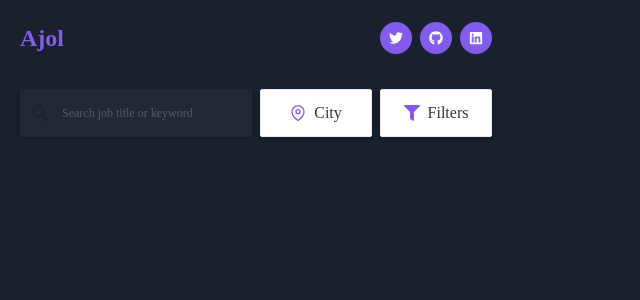
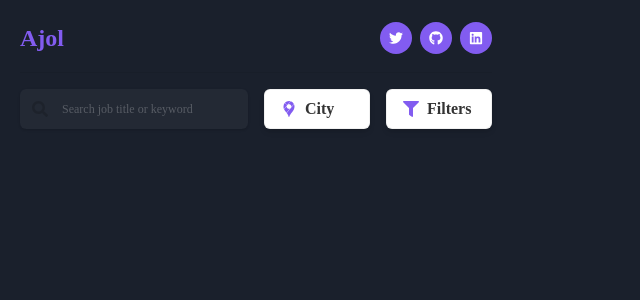
Before and after one commit to anubra266/ajol, a Next.js app: page / in a window 1280 px wide. Shown: the top 300 px of the page, without its empty margins (0-640 px from the left). Built offline with nearby package versions, Linux system fonts and the light colour scheme; a web font is replaced by a local one.

Commit message:
💄 Add search component

```diff
--- a/components/listings/search.tsx
+++ b/components/listings/search.tsx
@@ -4,35 +4,36 @@ import { Input, InputGroup, InputLeftElement } from "@chakra-ui/input";
 import { GridItem, SimpleGrid } from "@chakra-ui/layout";
 import React from "react";
 import { FaFilter, FaSearch } from "react-icons/fa";
-import { FiMapPin } from "react-icons/fi";
+import { SiGooglemaps } from "react-icons/si";
 
 const Search = () => {
   return (
-    <SimpleGrid columns={4} mt={4} spacing={2}>
-      <GridItem colSpan={2}>
+    <SimpleGrid columns={24} mt={4} spacing={4}>
+      <GridItem colSpan={12}>
         <InputGroup>
           <InputLeftElement pointerEvents="none" h="full">
             <Icon as={FaSearch} color="blackAlpha.300" />
           </InputLeftElement>
           <Input
             shadow="base"
-            rounded="sm"
+            rounded="md"
             variant="filled"
             placeholder="Search job title or keyword"
-            size="lg"
+            size="md"
             fontSize="xs"
+            focusBorderColor="brand.300"
           />
         </InputGroup>
       </GridItem>
-      <GridItem colSpan={1}>
+      <GridItem colSpan={6}>
         <Button
-          leftIcon={<Icon as={FiMapPin} color="brand.300" />}
+          leftIcon={<Icon as={SiGooglemaps} color="brand.300" />}
           {...butStyles}
         >
           City
         </Button>
       </GridItem>
-      <GridItem colSpan={1}>
+      <GridItem colSpan={6}>
         <Button
           leftIcon={<Icon as={FaFilter} color="brand.300" />}
           {...butStyles}
@@ -47,15 +48,17 @@ const Search = () => {
 export default Search;
 
 const butStyles: ButtonProps = {
-  size: "lg",
+  size: "md",
   w: "full",
   color: "blackAlpha.800",
-  rounded: "sm",
+  bg: "white",
+  rounded: "md",
   shadow: "md",
   borderWidth: "1px",
-  borderColor: "gray.200",
+  borderColor: "blackAlpha.100",
   fontSize: "md",
-  fontWeight: "md",
+  justifyContent: "left",
+  fontWeight: "semibold",
   _focus: { border: "inherit" },
-  bg: "white",
+  _hover: { bg: "blackAlpha.200" },
 };
```
